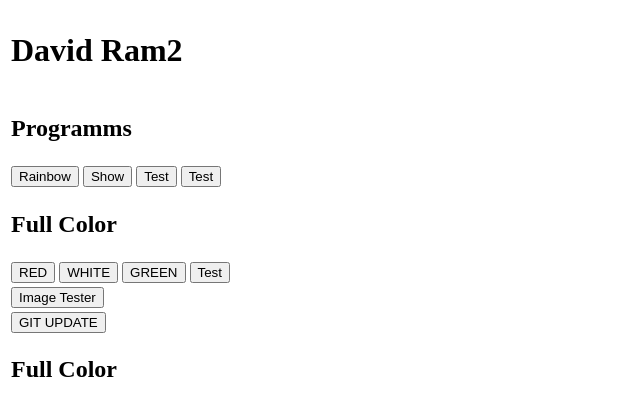
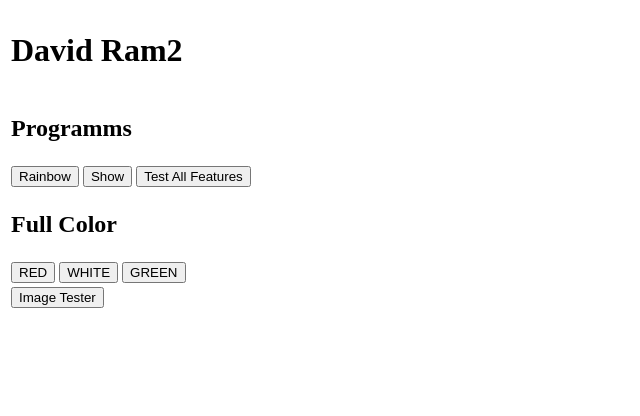
Before and after one commit to pixelcrash/DavidRamLotusPod, a Flask app: page / in a window 1280 px wide. Shown: the top 416 px of the page, without its empty margins (0-640 px from the left). Run offline with Flask 3, Linux system fonts and the light colour scheme; some libraries are stand-ins or nearby versions.

Commit message:
Update index.html

```diff
--- a/templates/index.html
+++ b/templates/index.html
@@ -23,8 +23,7 @@
             <td>
                 <button class="show" data-task="rainbow">Rainbow</button>
                 <button class="show" data-task="show">Show</button>
-                <button class="show" data-task="test">Test</button>
-                <button class="show" data-task="test">Test</button>
+                <button class="show" data-task="test">Test All Features</button>
             </td>
         </tr>
 
@@ -37,7 +36,6 @@
                 <button class="show" data-task="allred">RED</button>
                 <button class="show" data-task="allwhite">WHITE</button>
                 <button class="show" data-task="allgreen">GREEN</button>
-                <button class="show" data-task="test">Test</button>
             </td>
         </tr>
 
@@ -47,15 +45,7 @@
             </td>
         </tr>
 
-      <tr>
-            <td>
-                <button class="show" data-task="update">GIT UPDATE</button>
-            </td>
-        </tr>
 
-        <tr>
-            <td><h2>Full Color</h2></td>
-        </tr>
 
 
 
```
